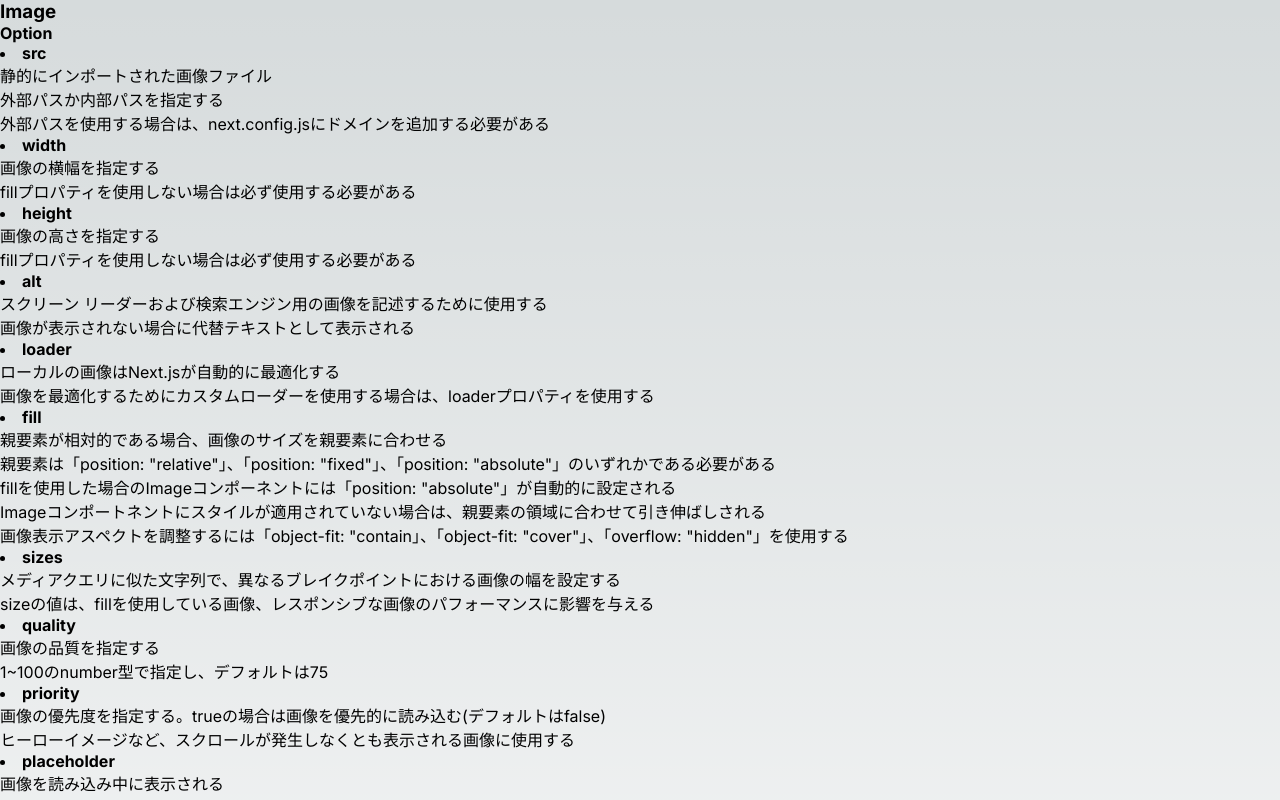
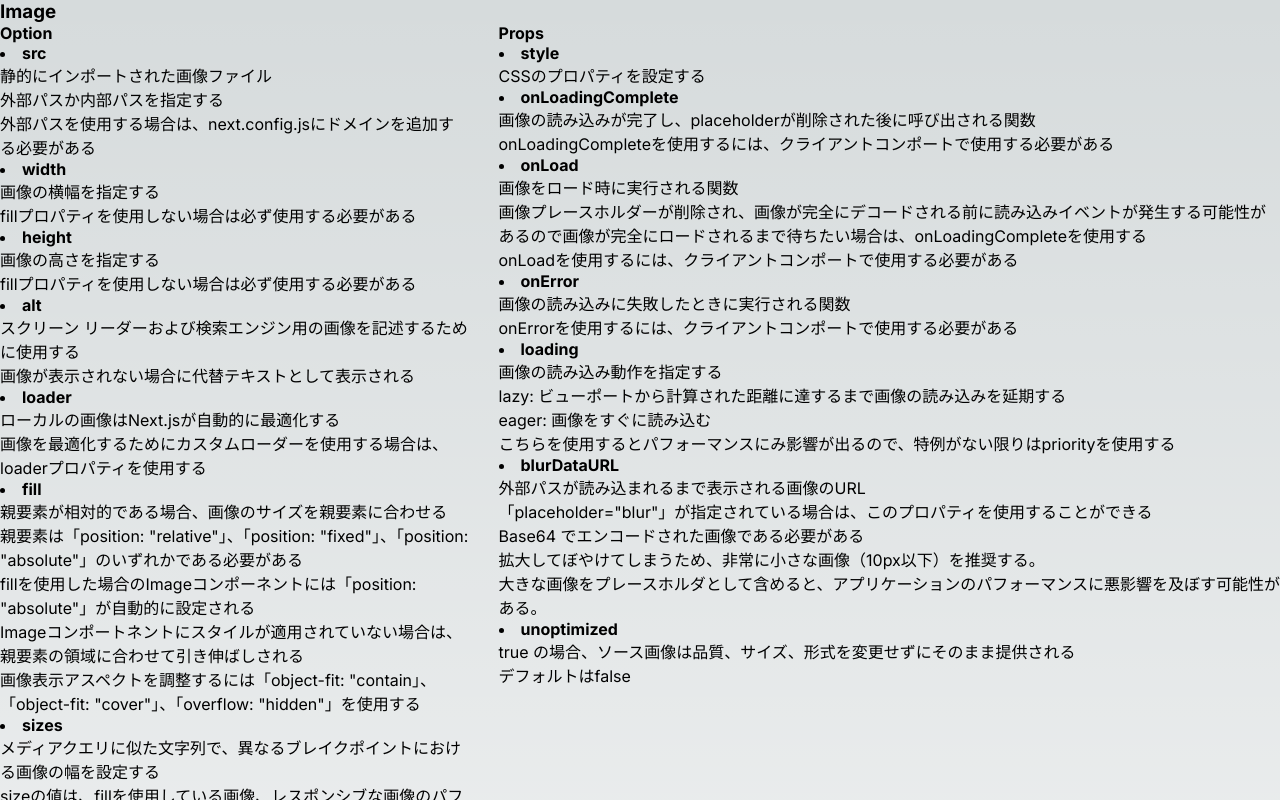
Before and after one commit to maeta187/NextJS-13, a Next.js app: page /image in a window 1280 px wide. Shown: the top 800 px of the page. Built offline with nearby package versions, Linux system fonts and the light colour scheme.

Commit message:
✨ : ImagePropsListの実装

```diff
--- /dev/null
+++ b/src/app/image/ImagePropsList.tsx
@@ -0,0 +1,84 @@
+import styles from '@/app/image/image.module.css'
+
+const ImagePropsList = () => {
+  return (
+    <div className={styles.content}>
+      <h4>Props</h4>
+      <ul className={styles.list}>
+        <li>
+          <strong>style</strong>
+        </li>
+        <li className={styles['non-list']}>CSSのプロパティを設定する</li>
+        <li>
+          <strong>onLoadingComplete</strong>
+        </li>
+        <li className={styles['non-list']}>
+          画像の読み込みが完了し、placeholderが削除された後に呼び出される関数
+        </li>
+        <li className={styles['non-list']}>
+          onLoadingCompleteを使用するには、クライアントコンポートで使用する必要がある
+        </li>
+        <li>
+          <strong>onLoad</strong>
+        </li>
+        <li className={styles['non-list']}>画像をロード時に実行される関数</li>
+        <li className={styles['non-list']}>
+          画像プレースホルダーが削除され、画像が完全にデコードされる前に読み込みイベントが発生する可能性があるので画像が完全にロードされるまで待ちたい場合は、onLoadingCompleteを使用する
+        </li>
+        <li className={styles['non-list']}>
+          onLoadを使用するには、クライアントコンポートで使用する必要がある
+        </li>
+        <li>
+          <strong>onError</strong>
+        </li>
+        <li className={styles['non-list']}>
+          画像の読み込みに失敗したときに実行される関数
+        </li>
+        <li className={styles['non-list']}>
+          onErrorを使用するには、クライアントコンポートで使用する必要がある
+        </li>
+        <li>
+          <strong>loading</strong>
+        </li>
+        <li className={styles['non-list']}>画像の読み込み動作を指定する</li>
+
+        <li className={styles['non-list']}>
+          lazy:
+          ビューポートから計算された距離に達するまで画像の読み込みを延期する
+        </li>
+        <li className={styles['non-list']}>eager: 画像をすぐに読み込む</li>
+        <li className={styles['non-list']}>
+          こちらを使用するとパフォーマンスにみ影響が出るので、特例がない限りはpriorityを使用する
+        </li>
+        <li>
+          <strong>blurDataURL</strong>
+        </li>
+        <li className={styles['non-list']}>
+          外部パスが読み込まれるまで表示される画像のURL
+        </li>
+        <li className={styles['non-list']}>
+          「placeholder="blur"」が指定されている場合は、このプロパティを使用することができる
+        </li>
+        <li className={styles['non-list']}>
+          Base64 でエンコードされた画像である必要がある
+        </li>
+        <li className={styles['non-list']}>
+          拡大してぼやけてしまうため、非常に小さな画像（10px以下）を推奨する。
+        </li>
+        <li className={styles['non-list']}>
+          大きな画像をプレースホルダとして含めると、アプリケーションのパフォーマンスに悪影響を及ぼす可能性がある。
+        </li>
+        <li>
+          <strong>unoptimized</strong>
+        </li>
+        <li className={styles['non-list']}>
+          true
+          の場合、ソース画像は品質、サイズ、形式を変更せずにそのまま提供される
+        </li>
+        <li className={styles['non-list']}>デフォルトはfalse</li>
+      </ul>
+    </div>
+  )
+}
+
+export default ImagePropsList
--- a/src/app/image/image.module.css
+++ b/src/app/image/image.module.css
@@ -14,3 +14,11 @@
 .non-list {
   list-style-type: none;
 }
+
+.is-flex {
+  display: flex;
+}
+
+.content {
+  margin-left: 30px;
+}
--- a/src/app/image/page.tsx
+++ b/src/app/image/page.tsx
@@ -1,13 +1,16 @@
 import styles from '@/app/image/image.module.css'
 import ImageOptionList from './ImageOptionList'
+import ImagePropsList from './ImagePropsList'
 import ImageComponent from './ImageComponent'
-import Image from 'next/image'
 
 export default function Page() {
   return (
     <div>
       <h3>Image</h3>
+      <div className={styles['is-flex']}>
         <ImageOptionList />
+        <ImagePropsList />
+      </div>
       <ImageComponent />
     </div>
   )
```
